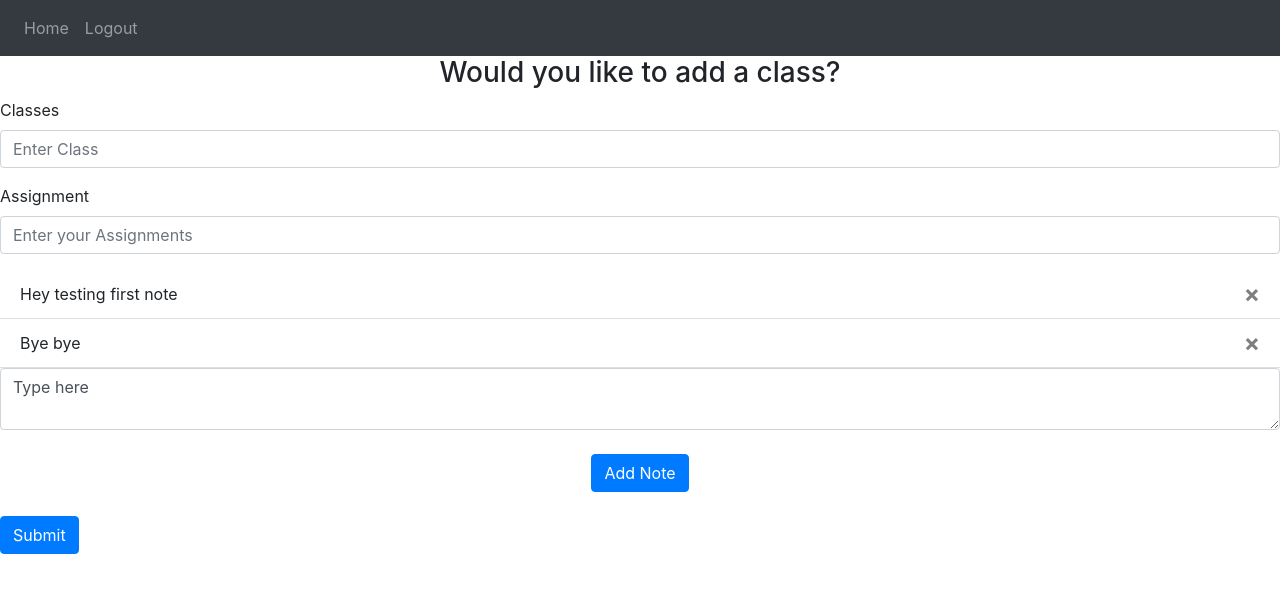
After one commit to Edwuan-thecoder/Study-NotesApp, a Flask app: template website/templates/students.html in a window 1280 px wide. The commit adds this page. Shown: the top 593 px of the page. Run offline with Flask 2, Linux system fonts and the light colour scheme; the template is opened without the code that fills it: values that come from a table or form of the project are taken from there, others are empty; data comes from the database, SQL or seed files in the repository; both versions use the stored data as it was after the commit; some libraries are stand-ins or nearby versions.

Commit message:
Second commit

```diff
--- a/website/models.py
+++ b/website/models.py
@@ -13,6 +13,7 @@ class Note(db.Model):
     # This field will be the field that create a relationship with the User table ((One to Many relationship))
     user_ID = db.Column(db.Integer, db.ForeignKey('user.id'))
 
+
 class User(db.Model, UserMixin):
     id = db.Column(db.Integer, primary_key=True)
     email = db.Column(db.String(150), unique=True)
--- a/website/templates/home.html
+++ b/website/templates/home.html
@@ -14,7 +14,7 @@
   {% endfor %}
 </ul>
 <form method="POST">
-    <textarea name="note" id="note" class="form-control"></textarea>
+    <textarea name="note" id="note" class="form-control">Type here</textarea>
     <br />
     <div align="center">
         <button type="submit" class="btn btn-primary">Add Note</button>
--- a/website/templates/login.html
+++ b/website/templates/login.html
@@ -1,6 +1,6 @@
 {% extends "base.html" %}
 {% block title %}Login{% endblock %}
-{% block content %}<h1>This is the Login page</h1>
+{% block content %}
 
 <!-- retrieving all user sign_up info -->
 <form method="post">
--- /dev/null
+++ b/website/templates/students.html
@@ -0,0 +1,49 @@
+{% extends "base.html" %}
+{% block title %}Student{% endblock %}
+{% block content %}
+
+<form method="post">
+    <h3 align="center">Would you like to add a class?</h3>
+    <!--Using bootstrap class-->
+    <div class="form-group">
+        <label for="classes">Classes</label>
+        <input
+                type="text"
+                class="form-control"
+                id="classes"
+                name="classes"
+                placeholder="Enter Class"
+        />
+    </div>
+    <div class="form-group">
+        <label for="Assignment">Assignment</label>
+        <input
+                type="text"
+                class="form-control"
+                id="Assignment"
+                name="Assignment"
+                placeholder="Enter your Assignments"
+        />
+    </div>
+
+    <ul class="list-group list-group-flush" id="notes">
+      {% for note in user.notes %}
+      <li class="list-group-item">
+        {{ note.data }}
+        <button type="button" class="close" onClick="deleteNote({{ note.id }})">
+          <span aria-hidden="true">&times;</span>
+        </button>
+      </li>
+      {% endfor %}
+    </ul>
+
+    <textarea name="note" id="note" class="form-control">Type here</textarea>
+    <br />
+    <div align="center">
+        <button type="submit" class="btn btn-primary">Add Note</button>
+    </div>
+
+    <br />
+    <button type="submit" class="btn btn-primary">Submit</button>
+</form>
+{% endblock %}
--- a/website/views.py
+++ b/website/views.py
@@ -26,6 +26,8 @@ def home():
     return render_template("home.html", user=current_user)
 
 
+
+
 @views.route('/delete-note', methods=['POST'])
 def delete_note():
     note = json.loads(request.data)
```
Also changed, not shown: website/database.db, 1 other file.
